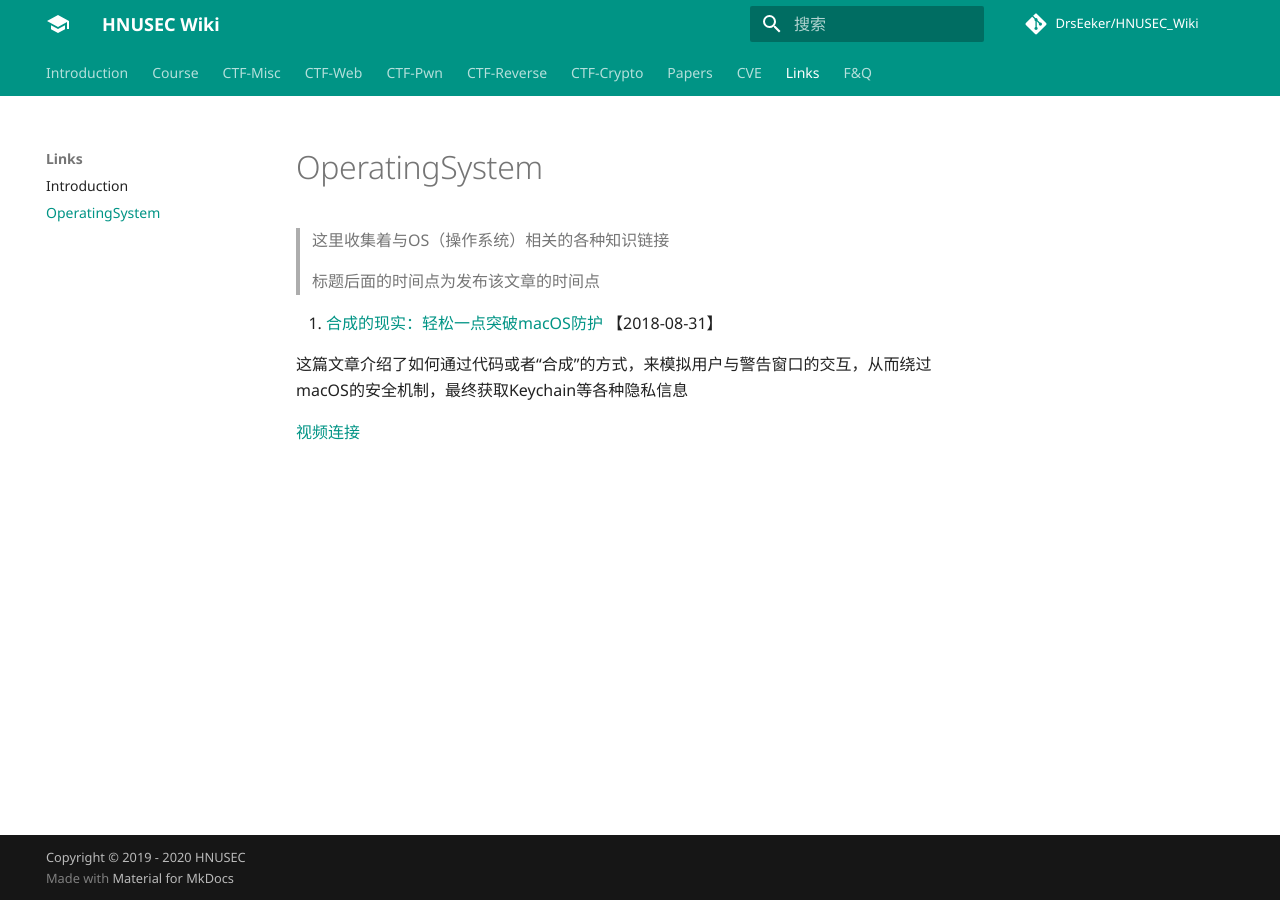
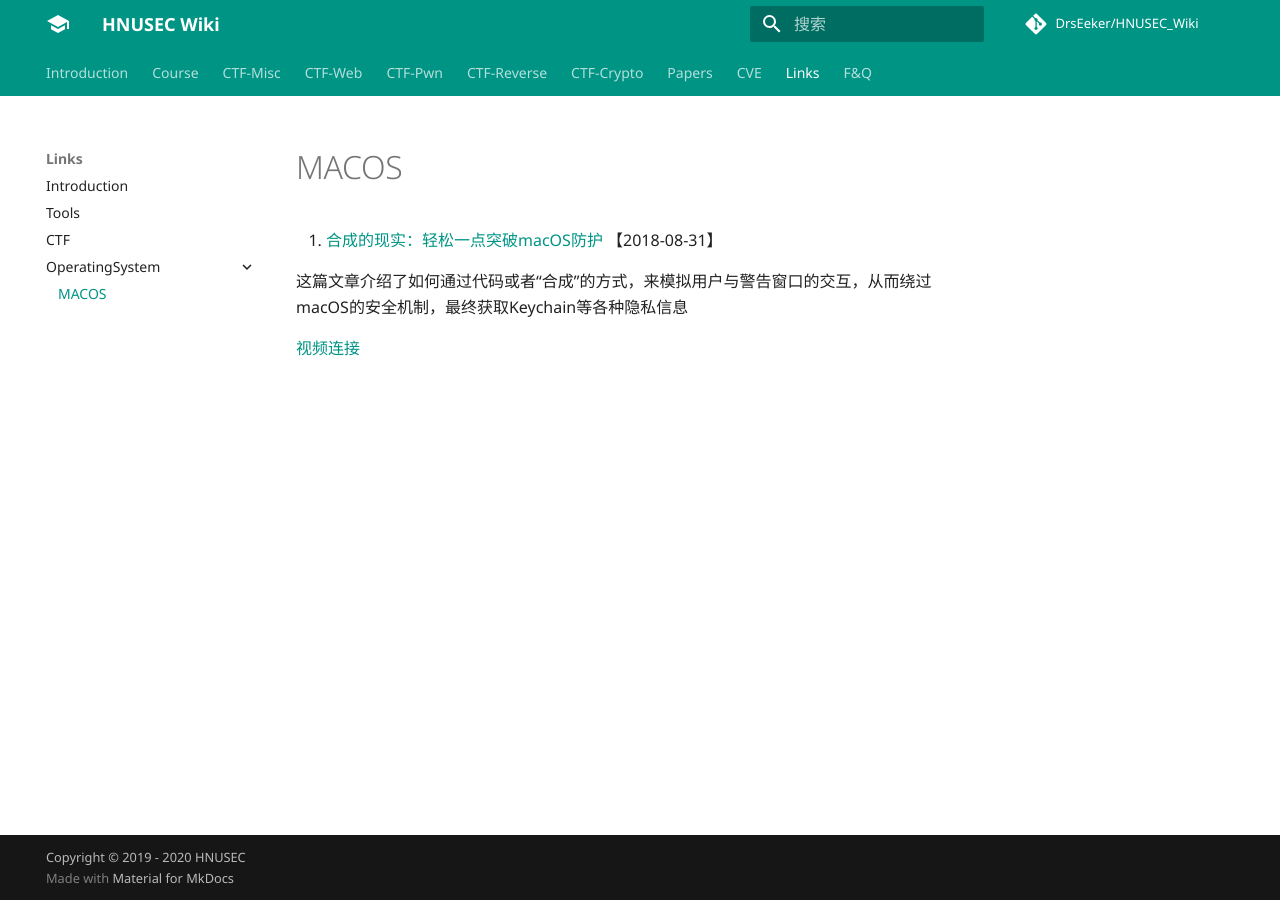
Before and after one commit to DrsEeker/HNUSEC_Wiki, an MkDocs documentation site: the page built from docs/Links/OperatingSystem/content.md, in a window 1280 px wide. Built offline with MkDocs 1.6.1 and Material for MkDocs 9.7.7, drawn with Linux system fonts in a browser that asks for light colours; comment, search, counter and statistics services are not loaded.

Commit message:
CTF study Links

```diff
--- a/docs/Links/OperatingSystem/content.md
+++ b/docs/Links/OperatingSystem/content.md
@@ -1,7 +1,3 @@
-> 这里收集着与OS（操作系统）相关的各种知识链接
->
-> 标题后面的时间点为发布该文章的时间点
-
 1. [合成的现实：轻松一点突破macOS防护](https://www.anquanke.com/post/id/158336) 【2018-08-31】
 
 这篇文章介绍了如何通过代码或者“合成”的方式，来模拟用户与警告窗口的交互，从而绕过macOS的安全机制，最终获取Keychain等各种隐私信息
--- a/mkdocs.yml
+++ b/mkdocs.yml
@@ -38,7 +38,10 @@
         - Introduction: CVE/introduction.md
     - Links:
         - Introduction: Links/introduction.md
-        - OperatingSystem: Links/OperatingSystem/content.md
+        - Tools: Links/tools.md
+        - CTF: Links/CTF/study.md
+        - OperatingSystem:
+            - MACOS: Links/OperatingSystem/content.md
     - F&Q:
         - Introduction: F&Q/introduction.md
 
```
Also changed, not shown: docs/Links/CTF/study.md (added, +5 -0 lines), docs/Links/tools.md (+0 -2 lines).
